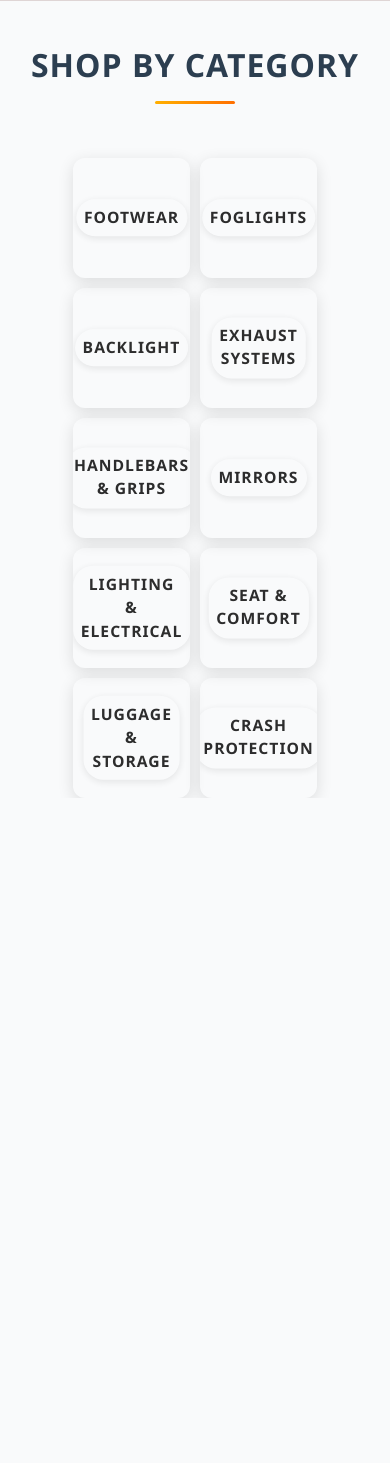
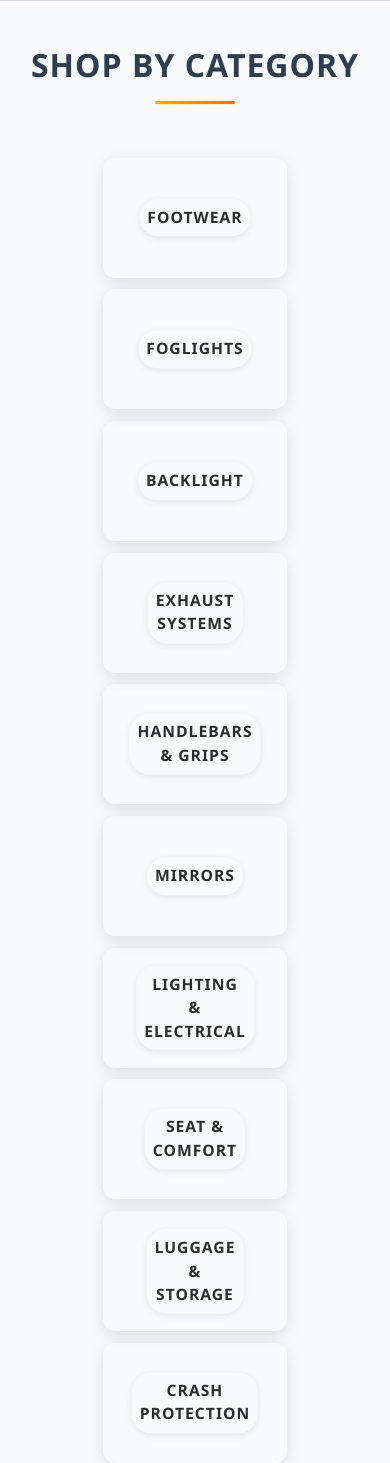
Before and after one commit to PhantomMoto/BikeApp, a Django app: page / in a window 390 px wide. Shown: the part 906-2369 px from the top of the page. Before the commit the page ends 1704 px from the top, so only its background shows below. Run offline with Django 5.2, Linux system fonts and the light colour scheme; data comes from the database, SQL or seed files in the repository; style sheets or scripts are compiled from the project's sources.

Commit message:
morning 1

```diff
--- a/products/templates/products/home.html
+++ b/products/templates/products/home.html
@@ -165,10 +165,11 @@ document.getElementById('brand-select').addEventListener('change', function() {
 }
 @media (max-width: 600px) {
   .category-buttons {
-    gap: 10px;
+    gap: 3vw;
+    padding: 0 2vw;
   }
   .category-btn {
-    width: 30vw;
+    width: 47vw;
     min-width: 0;
     height: 120px;
     border-radius: 12px;
```
